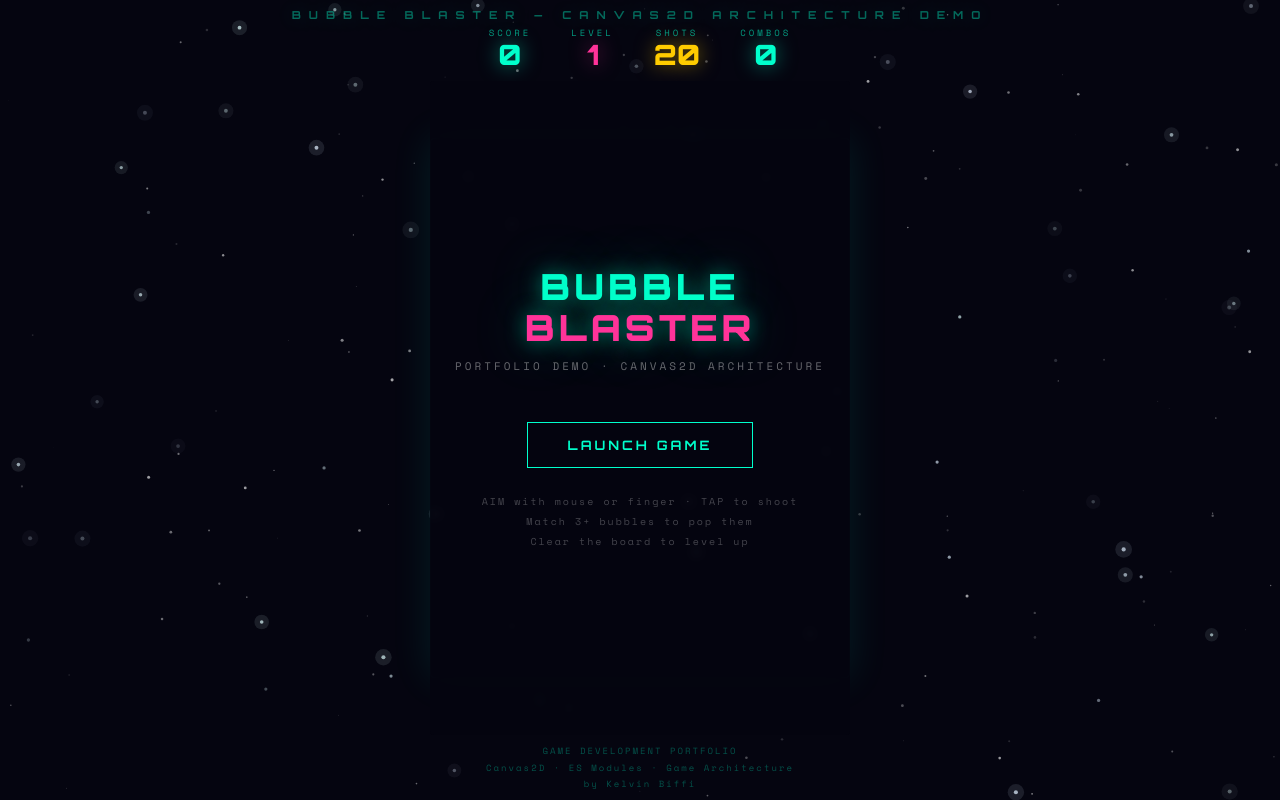
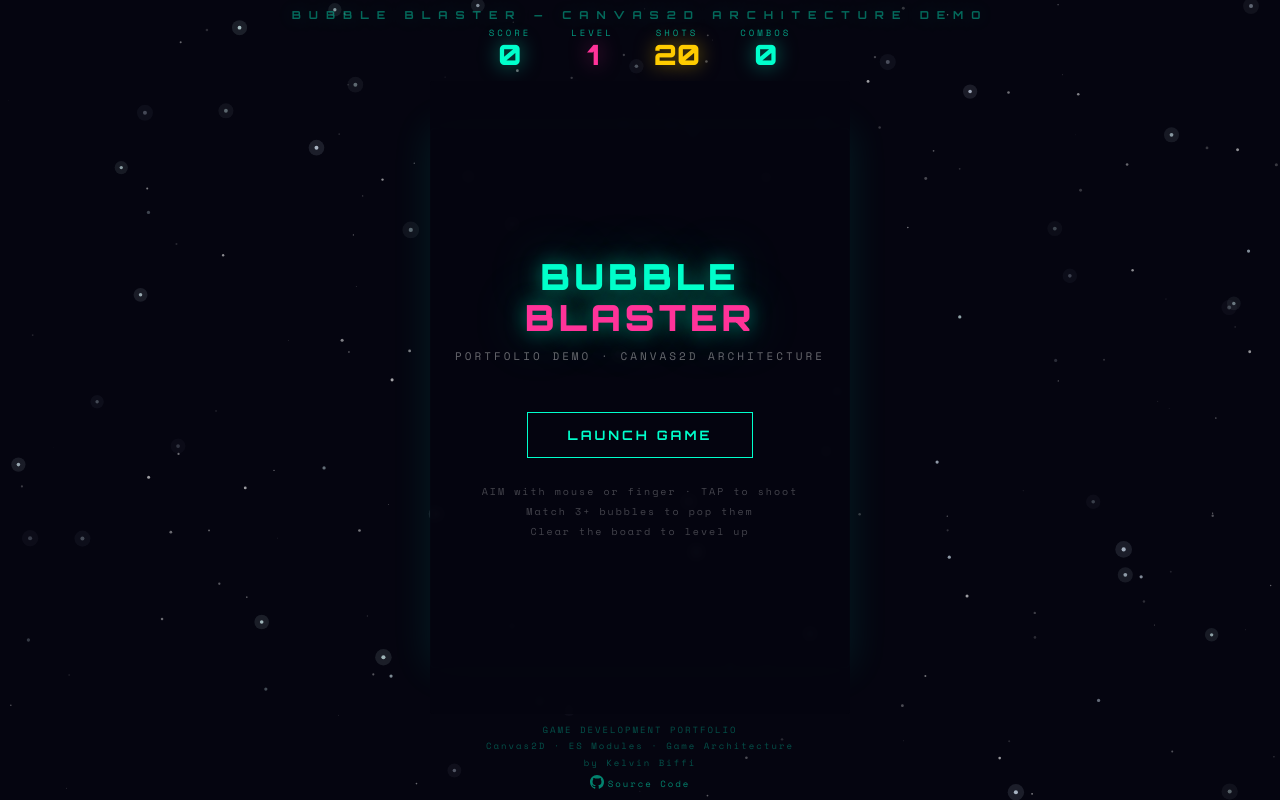
Before and after one commit to kelvinbiffi/Bubble-Shooter, a website built with Vite: page index.html in a window 1280 px wide. Built offline with nearby package versions, Linux system fonts and the light colour scheme.

Commit message:
added github link

```diff
--- a/css/style.css
+++ b/css/style.css
@@ -293,6 +293,20 @@
   margin-top: clamp(4px, 1vh, 12px);
 }
 
+.github-link {
+  display: inline-block;
+  margin-top: 4px;
+  color: rgba(0, 255, 204, 0.5);
+  text-decoration: none;
+  transition: color 0.2s, text-shadow 0.2s;
+  pointer-events: auto;
+}
+
+.github-link:hover {
+  color: var(--accent);
+  text-shadow: var(--glow);
+}
+
 /* ==========================================================================
    RESPONSIVE — Landscape & Tiny Screens
    ========================================================================== */
--- a/index.html
+++ b/index.html
@@ -165,7 +165,12 @@
   <div class="portfolio-badge">
     GAME DEVELOPMENT PORTFOLIO<br>
     Canvas2D · ES Modules · Game Architecture<br>
-    by Kelvin Biffi
+    by Kelvin Biffi<br>
+    <a href="https://github.com/kelvinbiffi/Bubble-Shooter" target="_blank" rel="noopener" class="github-link">
+      <svg width="14" height="14" viewBox="0 0 16 16" fill="currentColor" style="vertical-align: -2px; margin-right: 4px;">
+        <path d="M8 0C3.58 0 0 3.58 0 8c0 3.54 2.29 6.53 5.47 7.59.4.07.55-.17.55-.38 0-.19-.01-.82-.01-1.49-2.01.37-2.53-.49-2.69-.94-.09-.23-.48-.94-.82-1.13-.28-.15-.68-.52-.01-.53.63-.01 1.08.58 1.23.82.72 1.21 1.87.87 2.33.66.07-.52.28-.87.51-1.07-1.78-.2-3.64-.89-3.64-3.95 0-.87.31-1.59.82-2.15-.08-.2-.36-1.02.08-2.12 0 0 .67-.21 2.2.82.64-.18 1.32-.27 2-.27.68 0 1.36.09 2 .27 1.53-1.04 2.2-.82 2.2-.82.44 1.1.16 1.92.08 2.12.51.56.82 1.27.82 2.15 0 3.07-1.87 3.75-3.65 3.95.29.25.54.73.54 1.48 0 1.07-.01 1.93-.01 2.2 0 .21.15.46.55.38A8.01 8.01 0 0016 8c0-4.42-3.58-8-8-8z"/>
+      </svg>Source Code
+    </a>
   </div>
 
   <!-- Entry point — Vite resolves all imports from here -->
```
